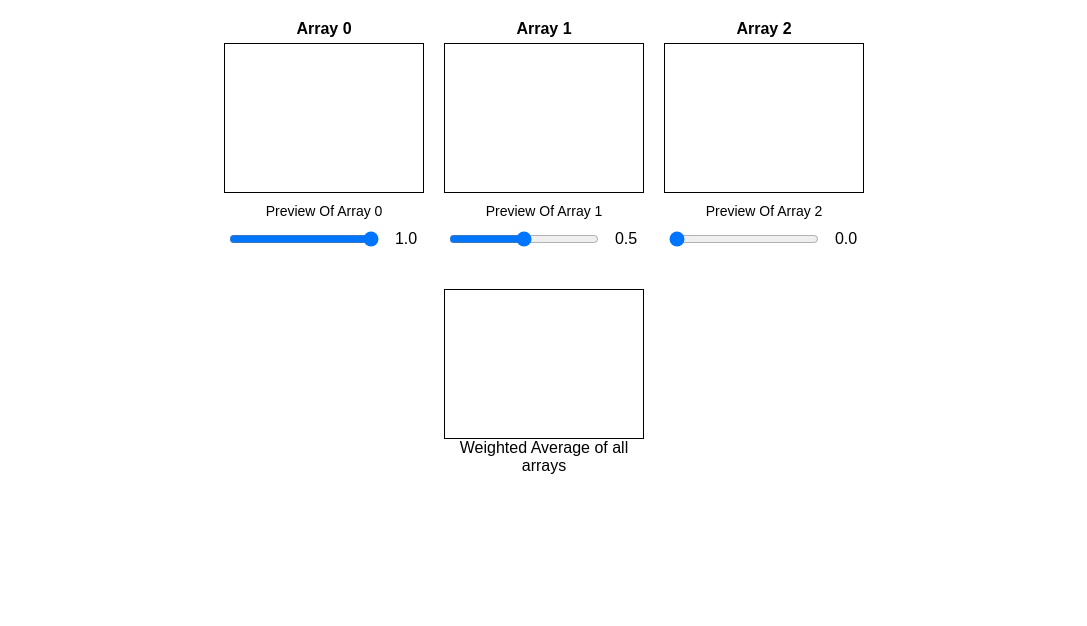
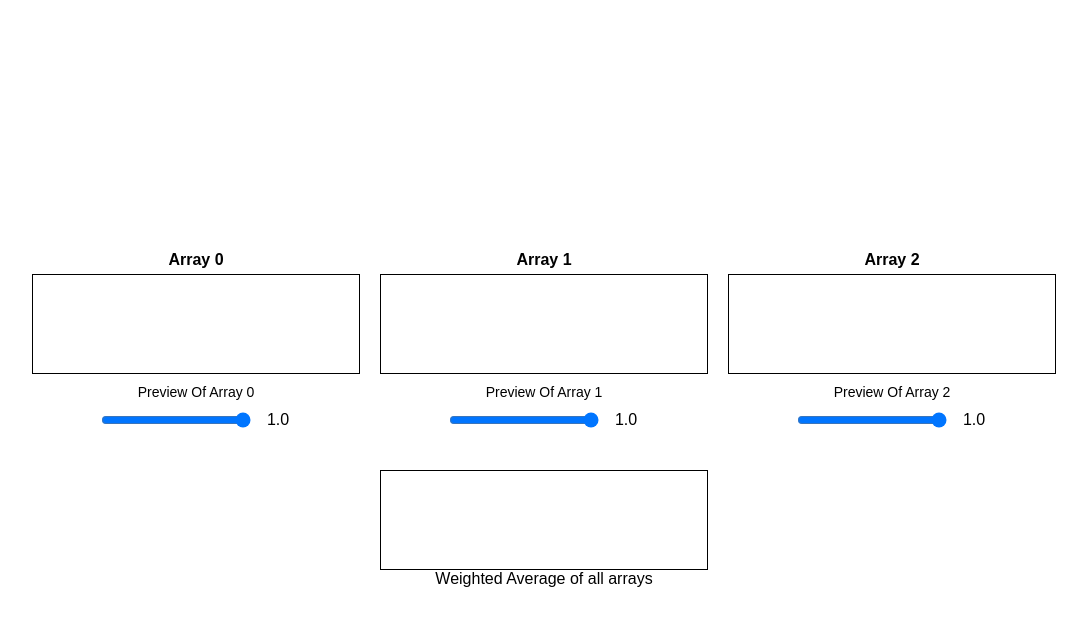
Before and after one commit to CodingGriffin/weighted_average_image_canvas, a website built with webpack: page src/index.html in a window 1280 px wide. Shown: the whole page, without its empty margins (96-1183 px from the left). Built offline with nearby package versions, Linux system fonts and the light colour scheme.

Commit message:
fixed layouts

```diff
--- a/src/index.html
+++ b/src/index.html
@@ -19,6 +19,15 @@
         display: flex;
         flex-direction: column;
         align-items: center;
+      }
+
+      .container {
+        width: 100%;
+        height: 100%;
+        display: flex;
+        justify-content: center;
+        align-items: center;
+        flex-direction: column;
       }
 
       .panels {
@@ -48,8 +57,8 @@
       }
       .panel .content {
         position: relative;
-        width: 200px;
-        height: 150px;
+        width: 328px;
+        height: 100px;
         border: 1px solid black;
         margin-bottom: 10px;
       }
@@ -81,8 +90,8 @@
       }
 
       .main-panel {
-        width: 200px;
-        height: 150px;
+        width: 328px;
+        height: 100px;
         margin-top: 20px;
         text-align: center;
       }
@@ -95,10 +104,10 @@
         display: block;
         margin: 0 auto;
       }
-
     </style>
   </head>
   <body>
+    <div class="container">
       <div class="panels">
         <!-- Panel 0 -->
         <div class="panel">
@@ -136,9 +145,9 @@
               min="0"
               max="1"
               step="0.01"
-            value="0.5"
+              value="1"
             />
-          <span class="slider-value" id="sliderValue1">0.5</span>
+            <span class="slider-value" id="sliderValue1">1.0</span>
           </div>
         </div>
 
@@ -157,9 +166,9 @@
               min="0"
               max="1"
               step="0.01"
-            value="0.0"
+              value="1"
             />
-          <span class="slider-value" id="sliderValue2">0.0</span>
+            <span class="slider-value" id="sliderValue2">1.0</span>
           </div>
         </div>
       </div>
@@ -169,5 +178,6 @@
         <canvas id="mainCanvas" width="656" height="201"></canvas>
         <div>Weighted Average of all arrays</div>
       </div>
+    </div>
   </body>
 </html>
--- a/src/index.js
+++ b/src/index.js
@@ -60,6 +60,7 @@ function processData() {
   }
   return data;
 }
+
 fileInputs.forEach((fileInput, index) => {
   fileInput.addEventListener("change", async (event) => {
     const file = event.target.files[0];
@@ -71,6 +72,11 @@ fileInputs.forEach((fileInput, index) => {
         if (data.shape.length === 2 && data.shape[0] > 0 && data.shape[1] > 0) {
           console.log(data);
           updateCanvas(canvases[index], data.data, data.shape);
+          if (Object.keys(dataStore).length == 3) {
+            const finalData = processData();
+            console.log(finalData);
+            drawImage(finalData);
+          }
         } else {
           alert("The .npy file does not contain a valid 2D array!");
         }
```
Lines whose indentation alone changed are shown as unchanged.
